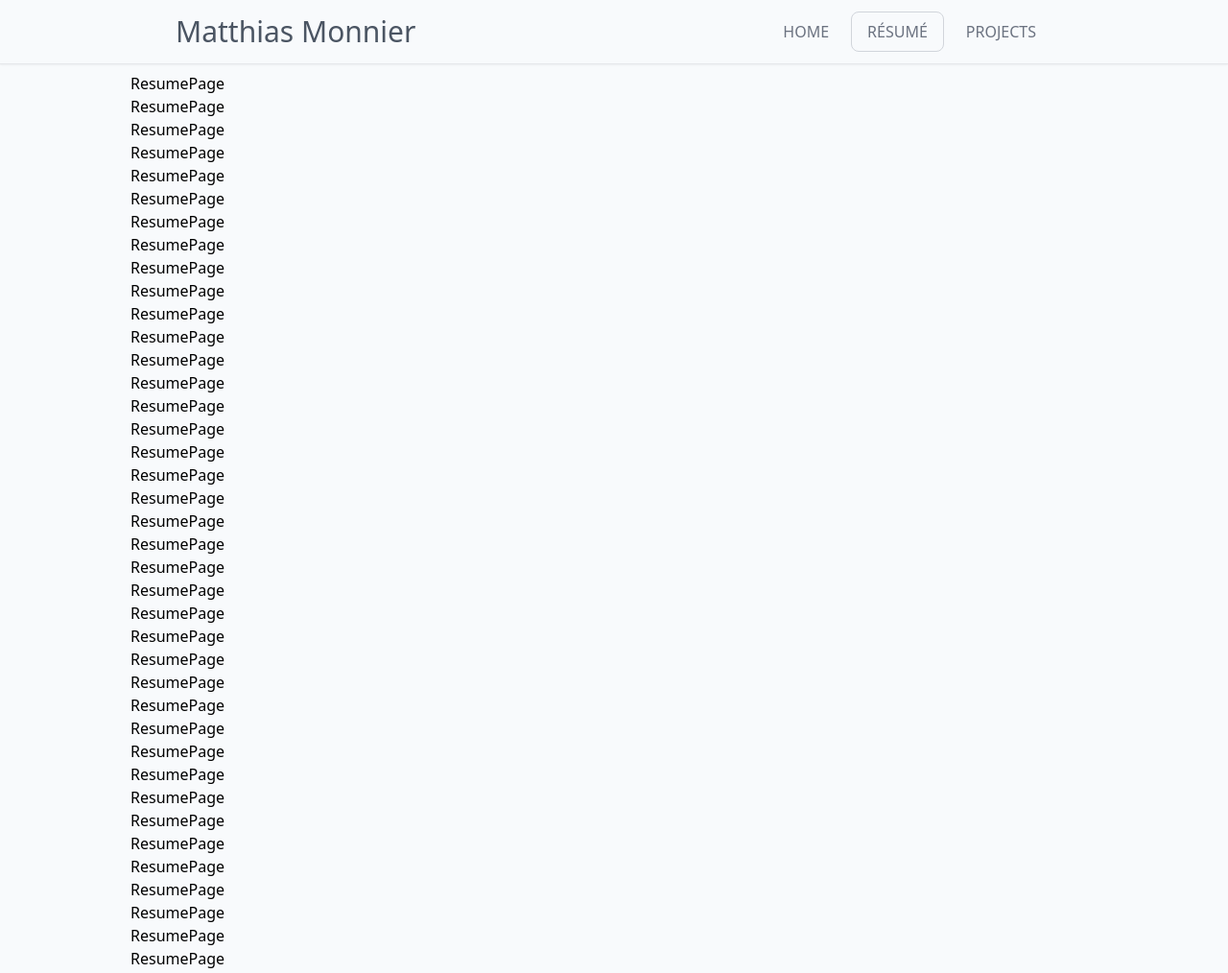
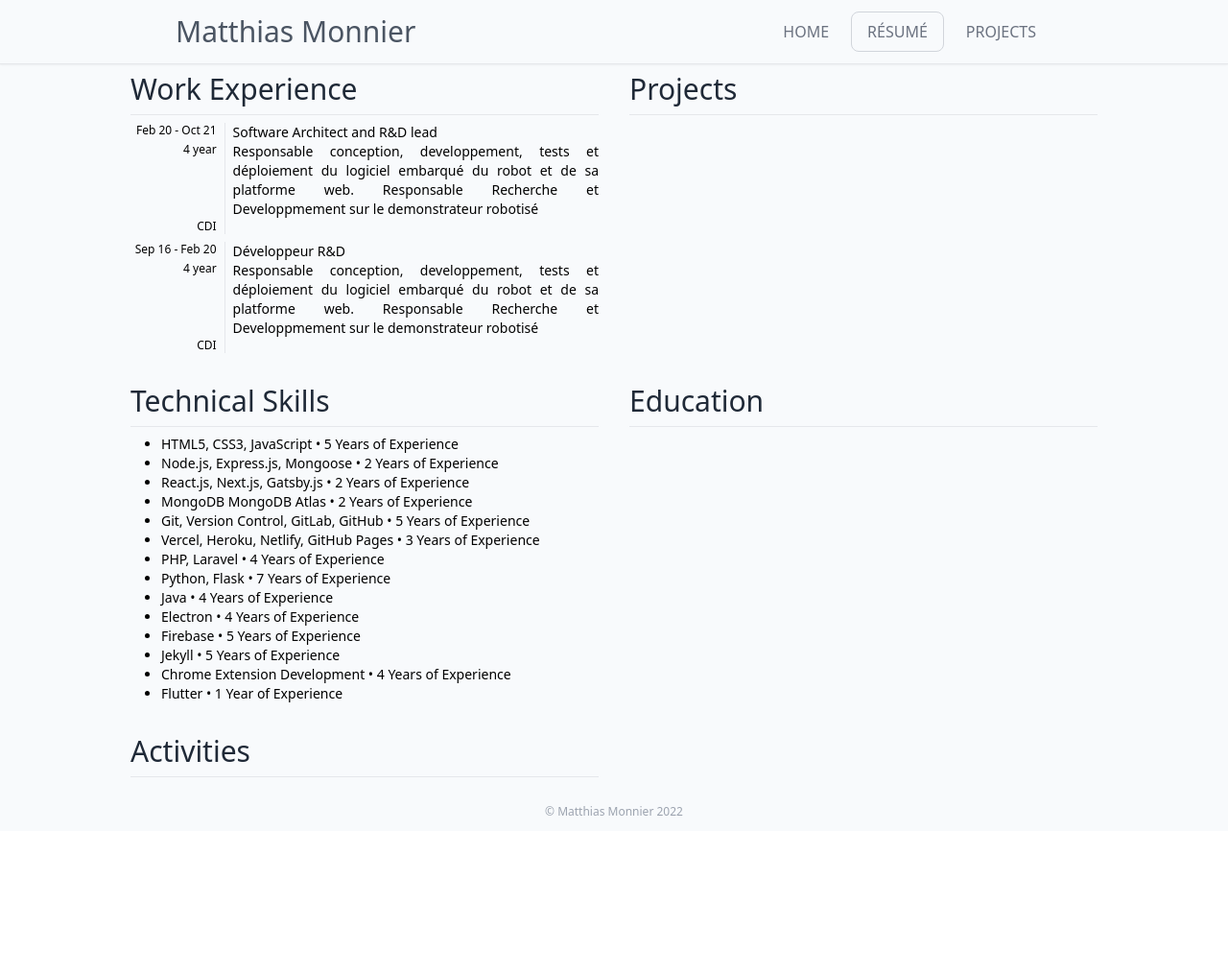
Before and after one commit to Matth26/personal-portfolio-v2, a Gatsby site: page /resume in a window 1280 px wide. Shown: the top 1014 px of the page at 96% size. After the commit the page ends 866 px from the top, so only its background shows below. Built offline with nearby package versions, Linux system fonts and the light colour scheme; Gatsby itself is replaced by a stand-in of ours.

Commit message:
Add WorkExperience and Technical skills (not finished)

```diff
--- a/gatsby-config.js
+++ b/gatsby-config.js
@@ -42,6 +42,48 @@ module.exports = {
         link: 'https://github.com/RyanFitzgerald/devfolio',
       },
     ],
+    skills: [
+      'HTML5, CSS3, JavaScript • 5 Years of Experience',
+      'Node.js, Express.js, Mongoose • 2 Years of Experience',
+      'React.js, Next.js, Gatsby.js • 2 Years of Experience',
+      'MongoDB MongoDB Atlas • 2 Years of Experience',
+      'Git, Version Control, GitLab, GitHub • 5 Years of Experience',
+      'Vercel, Heroku, Netlify, GitHub Pages • 3 Years of Experience',
+      'PHP, Laravel • 4 Years of Experience',
+      'Python, Flask • 7 Years of Experience',
+      'Java • 4 Years of Experience',
+      'Electron • 4 Years of Experience',
+      'Firebase • 5 Years of Experience',
+      'Jekyll • 5 Years of Experience',
+      'Chrome Extension Development • 4 Years of Experience',
+      'Flutter • 1 Year of Experience',
+    ],
+    workExperiences: [
+      {
+        title: 'Software Architect and R&D lead',
+        dates: 'Feb 20 - Oct 21',
+        contract: 'CDI',
+        duration: '4 year',
+        entreprise: {
+          name: 'KeyInfuser',
+          location: 'Sophia Antipolis (06), France',
+          tag: 'Startup de conception et développement de solutions innovantes pour le retail',
+        },
+        post: 'Responsable conception, developpement, tests et déploiement du logiciel embarqué du robot et de sa platforme web. Responsable Recherche et Developpmement sur le demonstrateur robotisé',
+      },
+      {
+        title: 'Développeur R&D',
+        dates: 'Sep 16 - Feb 20',
+        contract: 'CDI',
+        duration: '4 year',
+        entreprise: {
+          name: 'KeyInfuser',
+          location: 'Sophia Antipolis (06), France',
+          tag: 'Startup de conception et développement de solutions innovantes pour le retail',
+        },
+        post: 'Responsable conception, developpement, tests et déploiement du logiciel embarqué du robot et de sa platforme web. Responsable Recherche et Developpmement sur le demonstrateur robotisé',
+      },
+    ],
   },
   plugins: [
     `gatsby-plugin-postcss`,
--- /dev/null
+++ b/src/components/ListOfSkills.js
@@ -0,0 +1,13 @@
+import React from 'react';
+
+const ListOfSkills = ({ skills }) => {
+  return (
+    <ul className="list-disc">
+      {skills.map((skill) => (
+        <li className="font-light text-sm ml-8">{skill}</li>
+      ))}
+    </ul>
+  );
+};
+
+export default ListOfSkills;
--- /dev/null
+++ b/src/components/ListOfWorkExperiences.js
@@ -0,0 +1,32 @@
+import React from 'react';
+
+const ListOfWorkExperiences = ({ workExperiences }) => {
+  return (
+    <div className="grid grid-cols-1 space-y-2">
+      {workExperiences.map((exp) => (
+        <div className="grid grid-cols-5">
+          <div className="font-light text-xs justify-self-end pr-2">
+            {exp.dates}
+          </div>
+          <div className="font-light text-sm pl-2 border-l col-span-4">
+            {exp.title}
+          </div>
+
+          <div className="font-light text-xs justify-self-end pr-2">
+            {exp.duration}
+          </div>
+          <div className="font-light text-sm pl-2 border-l col-span-4 text-justify">
+            {exp.post}
+          </div>
+
+          <div className="font-light text-xs justify-self-end pr-2">
+            {exp.contract}
+          </div>
+          <div className="font-light text-sm pl-2 border-l col-span-4 text-justify"></div>
+        </div>
+      ))}
+    </div>
+  );
+};
+
+export default ListOfWorkExperiences;
--- a/src/pages/resume.js
+++ b/src/pages/resume.js
@@ -1,49 +1,63 @@
 import React from 'react';
+import { graphql } from 'gatsby';
 
-const ResumePage = () => {
+import ListOfSkills from '../components/ListOfSkills';
+import ListOfWorkExperiences from '../components/ListOfWorkExperiences';
+
+const style = {
+  title: 'font-light text-3xl text-gray-800 border-b pb-2 mb-2',
+};
+
+const ResumePage = ({ data }) => {
   return (
-    <>
-      <div>ResumePage</div>
-      <div>ResumePage</div>
-      <div>ResumePage</div>
-      <div>ResumePage</div>
-      <div>ResumePage</div>
-      <div>ResumePage</div>
-      <div>ResumePage</div>
-      <div>ResumePage</div>
-      <div>ResumePage</div>
-      <div>ResumePage</div>
-      <div>ResumePage</div>
-      <div>ResumePage</div>
-      <div>ResumePage</div>
-      <div>ResumePage</div>
-      <div>ResumePage</div>
-      <div>ResumePage</div>
-      <div>ResumePage</div>
-      <div>ResumePage</div>
-      <div>ResumePage</div>
-      <div>ResumePage</div>
-      <div>ResumePage</div>
-      <div>ResumePage</div>
-      <div>ResumePage</div>
-      <div>ResumePage</div>
-      <div>ResumePage</div>
-      <div>ResumePage</div>
-      <div>ResumePage</div>
-      <div>ResumePage</div>
-      <div>ResumePage</div>
-      <div>ResumePage</div>
-      <div>ResumePage</div>
-      <div>ResumePage</div>
-      <div>ResumePage</div>
-      <div>ResumePage</div>
-      <div>ResumePage</div>
-      <div>ResumePage</div>
-      <div>ResumePage</div>
-      <div>ResumePage</div>
-      <div>ResumePage</div>
-    </>
+    <div className="grid grid-cols-2 gap-8">
+      <div>
+        <h1 className={style.title}>Work Experience</h1>
+        <ListOfWorkExperiences
+          workExperiences={data.site.siteMetadata.workExperiences}
+        />
+      </div>
+
+      <div>
+        <h1 className={style.title}>Projects</h1>
+      </div>
+
+      <div>
+        <h1 className={style.title}>Technical Skills</h1>
+        <ListOfSkills skills={data.site.siteMetadata.skills} />
+      </div>
+
+      <div>
+        <h1 className={style.title}>Education</h1>
+      </div>
+
+      <div>
+        <h1 className={style.title}>Activities</h1>
+      </div>
+    </div>
   );
 };
 
 export default ResumePage;
+
+export const pageQuery = graphql`
+  query {
+    site {
+      siteMetadata {
+        skills
+        workExperiences {
+          title
+          dates
+          contract
+          duration
+          entreprise {
+            name
+            location
+            tag
+          }
+          post
+        }
+      }
+    }
+  }
+`;
```
